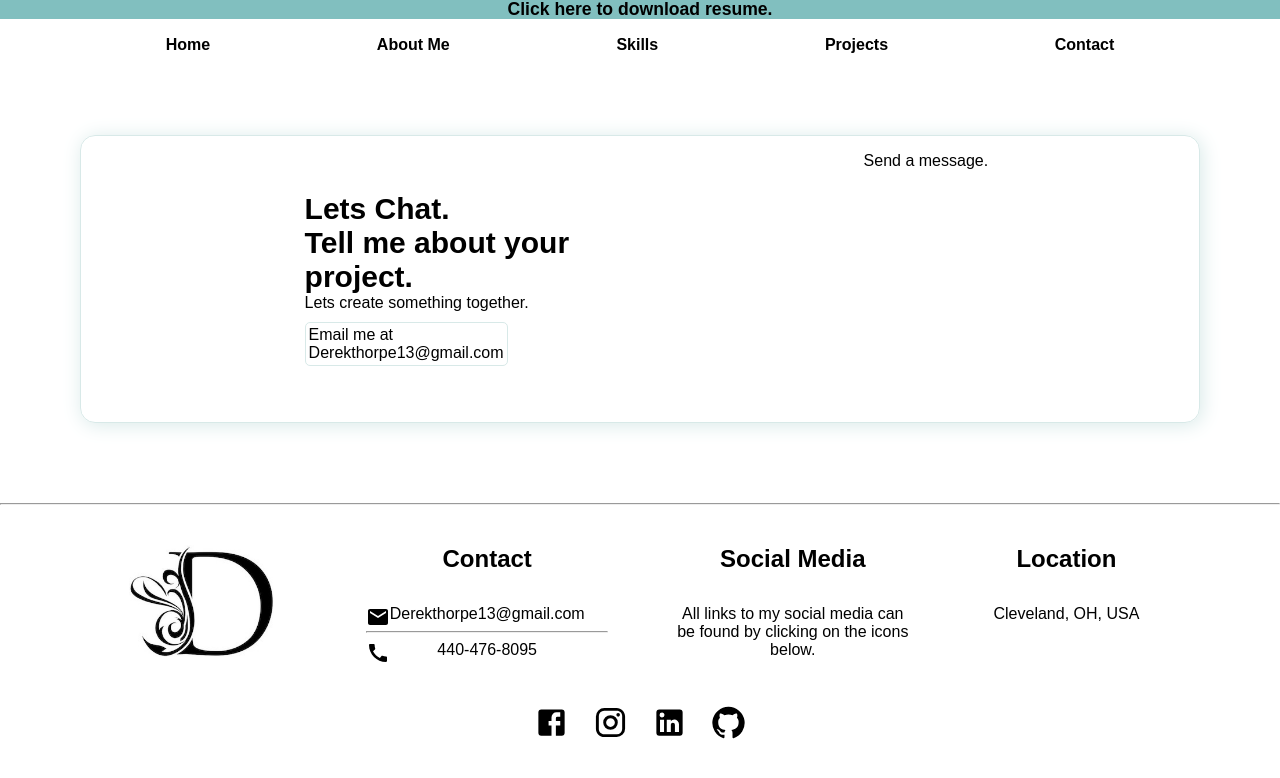
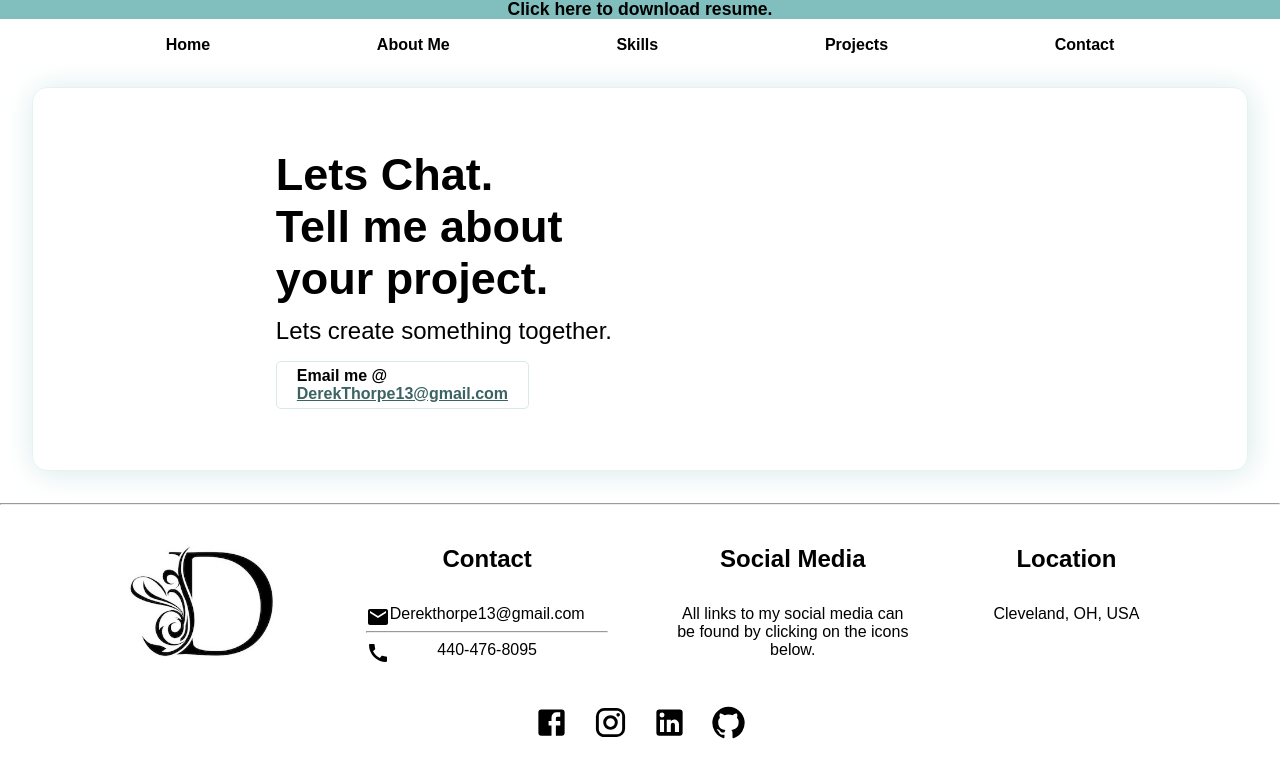
Before and after one commit to DThorpe13/2023_portfolio, a React (Create React App) app: page /contact in a window 1280 px wide. Shown: the top 778 px of the page. Built offline with nearby package versions, Linux system fonts and the light colour scheme.

Commit message:
updated contact page

```diff
--- a/src/components/contact/contact.css
+++ b/src/components/contact/contact.css
@@ -1,8 +1,8 @@
 .contact-lead-container {
-    border: 1px solid #d8e9e8;
-    margin: 5em;
+    border: 1px solid rgb(130, 191, 191, 0.2);
+    margin: 2em;
     border-radius: 15px;
-    box-shadow:2px 2px 20px #d8e9e8;
+    box-shadow:2px 2px 30px #d8e9e8;
 }
 .contact-sec-container {
     text-align: left;
@@ -11,13 +11,27 @@
     margin: 5% 20%;
 }
 .contact-chat-para {
-    font-size: 30px;
+    font-size: 45px;
     font-weight: 600;
+}
+.contact-para-two {
+    font-size: 24px;
+    margin-top: 0.5em;
 }
 .contact-mailer {
     border: 1px solid #d8e9e8;
     border-radius: 5px;
     display: inline-block;
-    padding: 3px;
-    margin-top: 10px;
+    padding: 5px 20px;
+    margin-top: 1em;
 }
+.contact-mailer a {
+    color: #3B6363;
+    font-weight: 600;
+}
+.contact-mailer a:hover {
+    color: rgb(130, 191, 191);
+}
+.contact-email {
+    font-weight: 600;
+}
--- a/src/components/contact/contact.js
+++ b/src/components/contact/contact.js
@@ -8,12 +8,12 @@ const contact = () => {
             <div className='columns-container contact-sec-container'>
                 <div className='col-lg-6 col-xs-12 contact-col-left'>
                     <p className='contact-chat-para'>Lets Chat.<br />Tell me about your project.</p>
-                    <p>Lets create something together.</p>
-                    <p className='contact-mailer'>Email me at <br /> Derekthorpe13@gmail.com</p>
+                    <p className='contact-para-two'>Lets create something together.</p>
+                    <p className='contact-mailer'><span className='contact-email'>Email me @ </span><br /> <a href='mailto: derekthorpe13@gmail.com'>DerekThorpe13@gmail.com</a></p>
                 </div>
                 <div className='col-lg-6 col-xs-12 contact-col-right'>
                     <div>
-                        <p>Send a message.</p>
+
 
                     </div>
                 </div>
```
